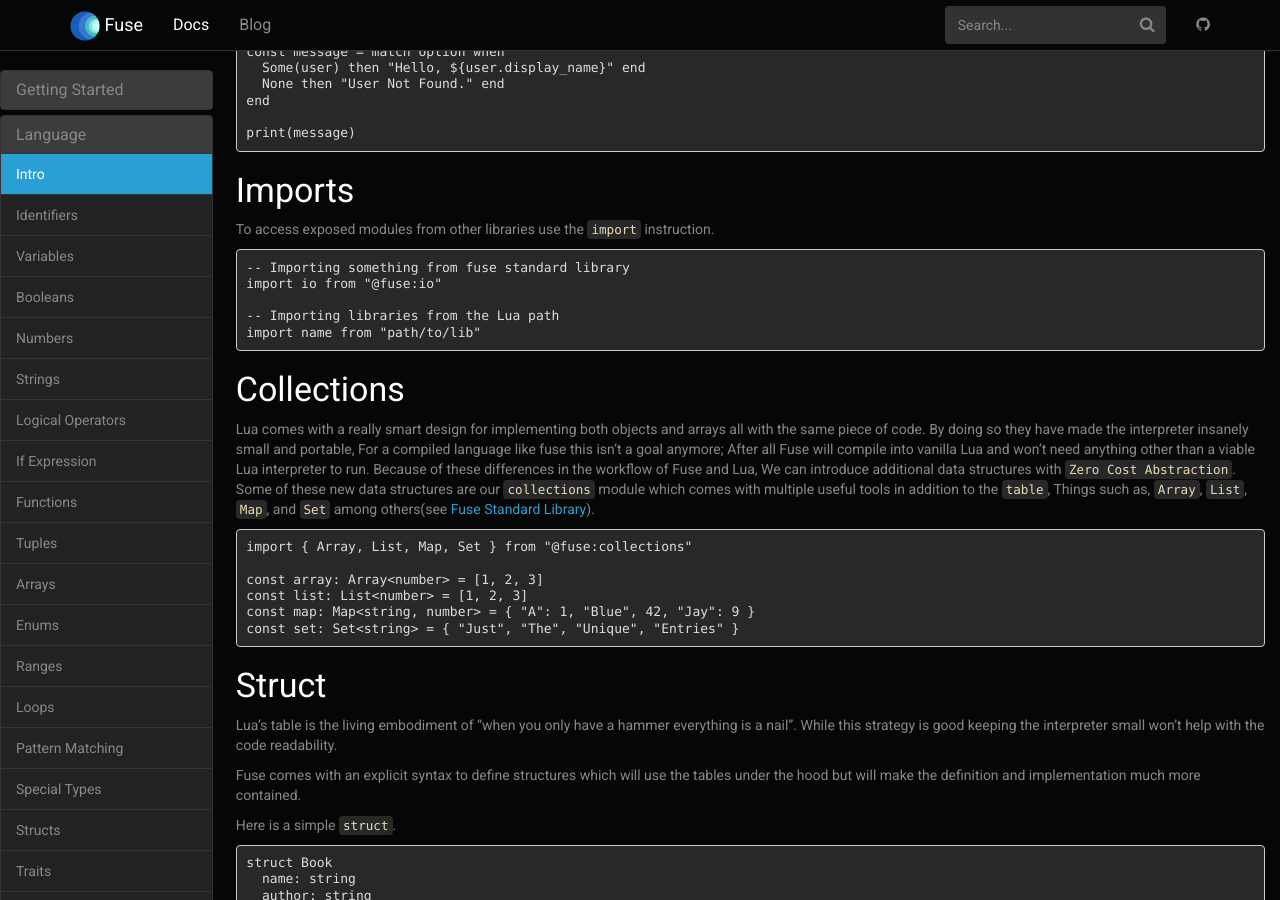
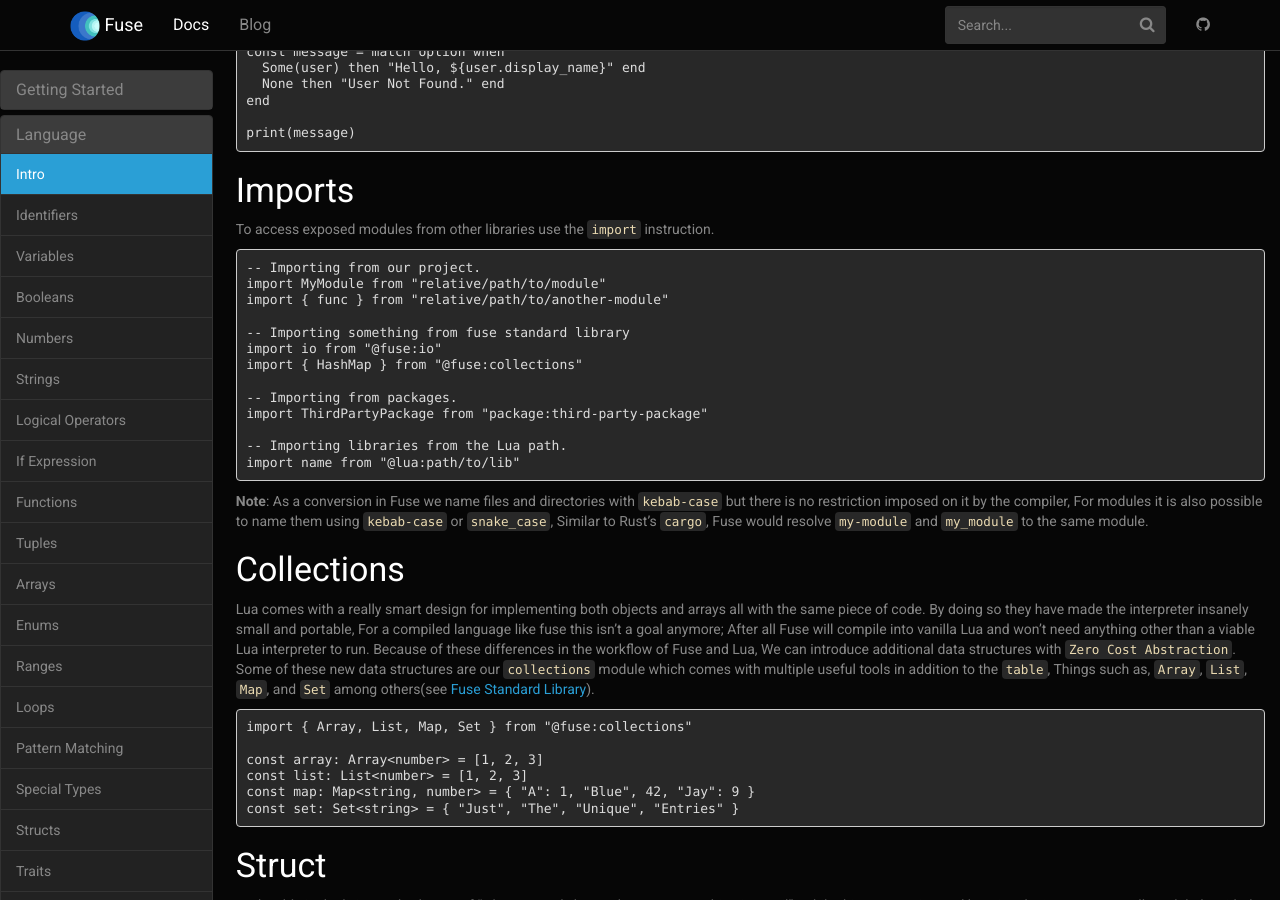
Before and after one commit to fuse-lang/fuse-lang.github.io, a Jekyll site: the page built from _docs/language/00-intro.md, in a window 1280 px wide and 900 px high, scrolled down 4209 px. Built offline with Jekyll 4.4.1, drawn with Linux system fonts in a browser that asks for light colours.

Commit message:
add note about package, module and files naming.

````diff
--- a/_docs/language/00-intro.md
+++ b/_docs/language/00-intro.md
@@ -266,12 +266,22 @@ print(message)
 To access exposed modules from other libraries use the `import` instruction.
 
 ```fuse
+-- Importing from our project.
+import MyModule from "relative/path/to/module"
+import { func } from "relative/path/to/another-module"
+
 -- Importing something from fuse standard library
 import io from "@fuse:io"
+import { HashMap } from "@fuse:collections"
 
--- Importing libraries from the Lua path
-import name from "path/to/lib"
+-- Importing from packages.
+import ThirdPartyPackage from "package:third-party-package"
+
+-- Importing libraries from the Lua path.
+import name from "@lua:path/to/lib"
 ```
+
+__Note__: As a conversion in Fuse we name files and directories with `kebab-case` but there is no restriction imposed on it by the compiler, For modules it is also possible to name them using `kebab-case` or `snake_case`, Similar to Rust's `cargo`, Fuse would resolve `my-module` and `my_module` to the same module.
 
 ### Collections
 
````
